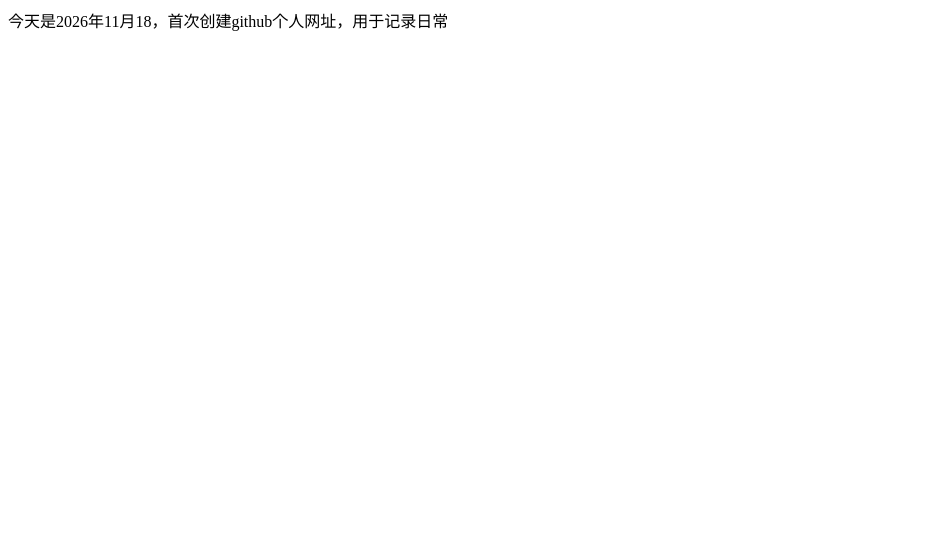
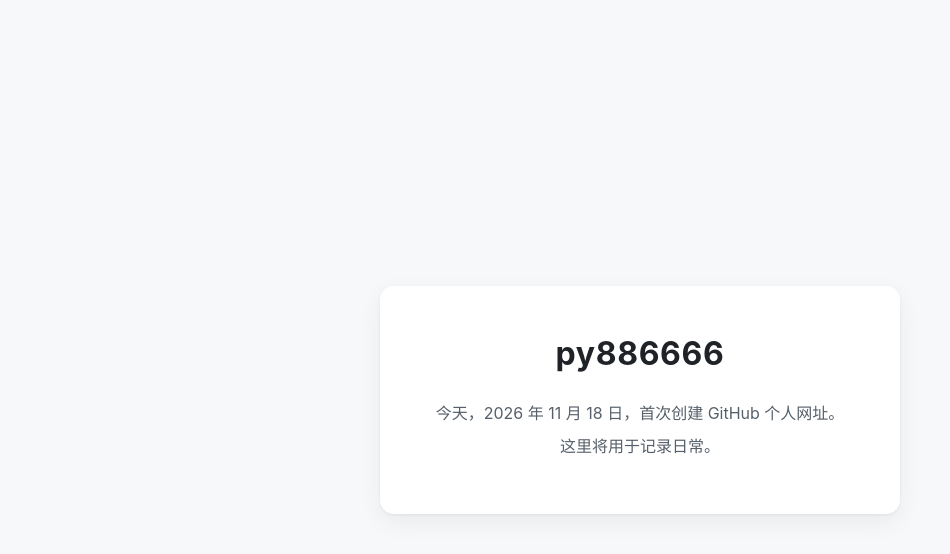
Before and after one commit to py886666/yong, a plain HTML site: page index.html in a window 1280 px wide. Shown: the whole page, without its empty margins (0-950 px from the left). Drawn offline with Linux system fonts and the light colour scheme.

Commit message:
Update index.html

```diff
--- a/index.html
+++ b/index.html
@@ -1 +1,37 @@
-今天是2026年11月18，首次创建github个人网址，用于记录日常
+<!DOCTYPE html>
+<html lang="zh-CN">
+<head>
+  <meta charset="UTF-8">
+  <meta name="viewport" content="width=device-width, initial-scale=1.0">
+  <title>py886666 的日常</title>
+  <style>
+    body {
+      margin: 0;
+      min-height: 100vh;
+      display: flex;
+      flex-direction: column;
+      align-items: center;
+      justify-content: center;
+      font-family: -apple-system, "PingFang SC", "Microsoft YaHei", sans-serif;
+      background: #f7f8fa;
+      color: #1f2328;
+    }
+    h1 { font-size: 2rem; margin: 0 0 0.8em; letter-spacing: 0.02em; }
+    p { color: #57606a; line-height: 1.8; margin: 0.3em 0; }
+    .box {
+      background: #fff;
+      padding: 48px 56px;
+      border-radius: 14px;
+      box-shadow: 0 1px 3px rgba(0,0,0,.06), 0 8px 24px rgba(0,0,0,.06);
+      text-align: center;
+    }
+  </style>
+</head>
+<body>
+  <div class="box">
+    <h1>py886666</h1>
+    <p>今天，2026 年 11 月 18 日，首次创建 GitHub 个人网址。</p>
+    <p>这里将用于记录日常。</p>
+  </div>
+</body>
+</html>
```
